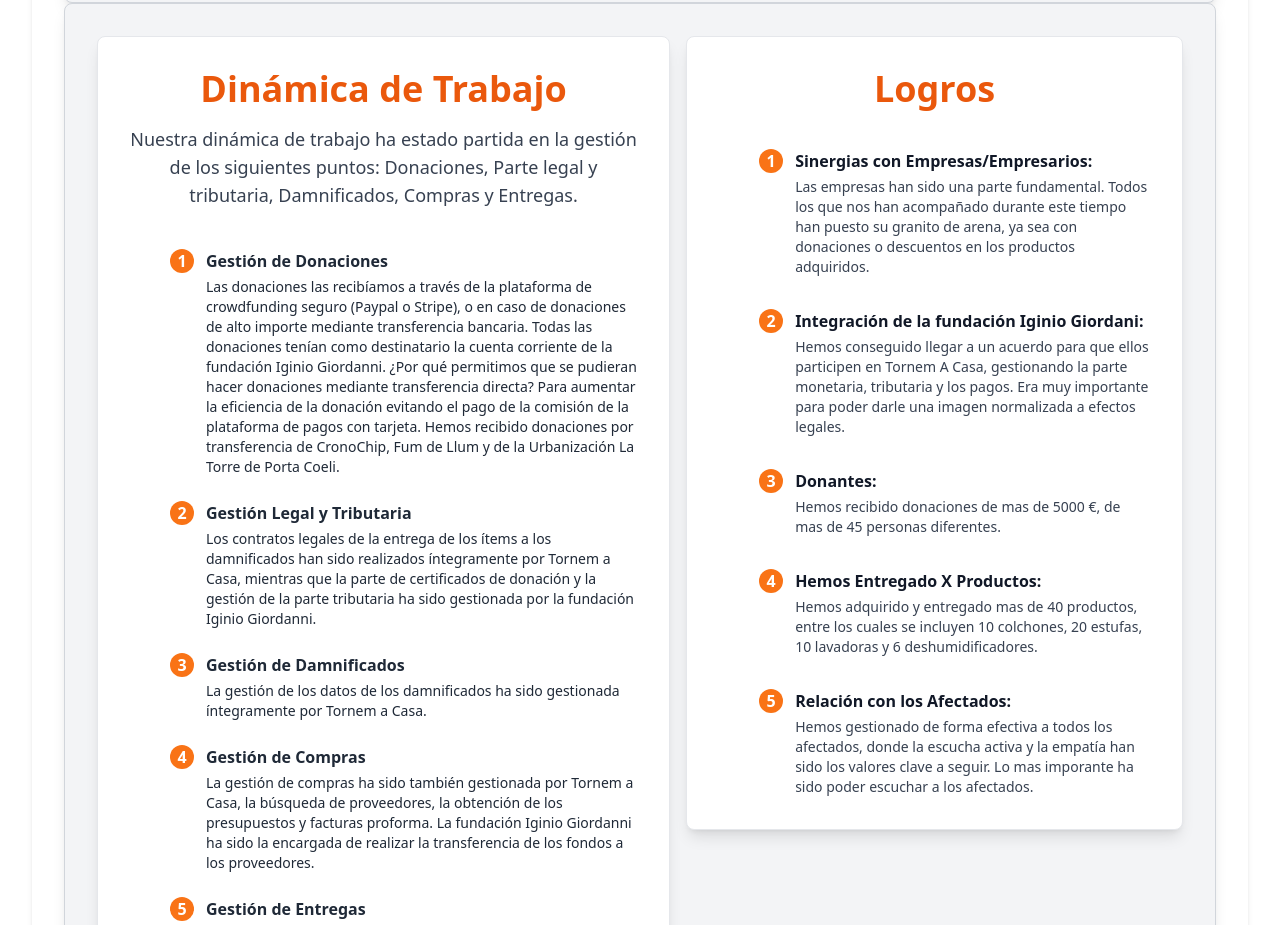
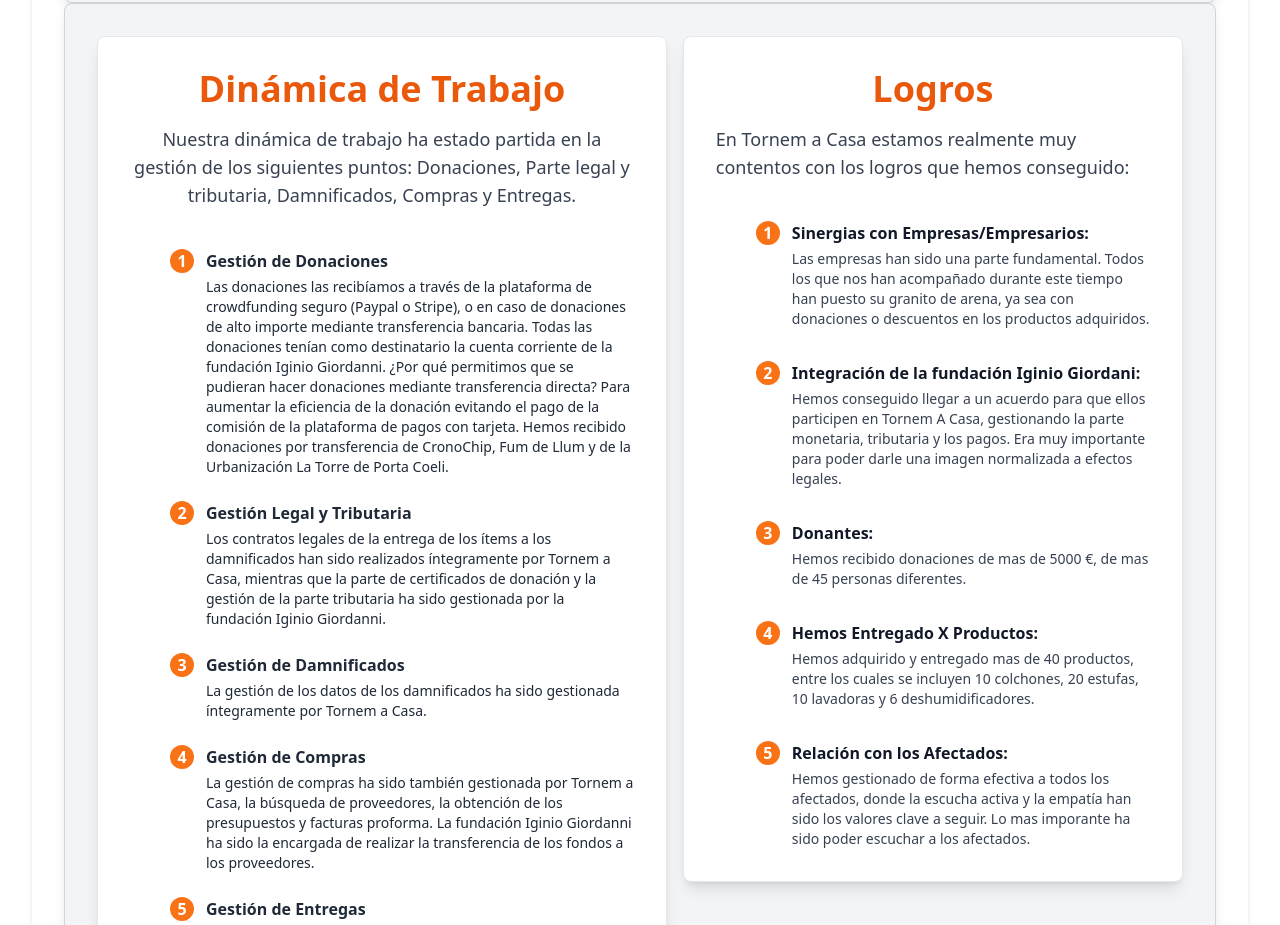
Before and after one commit to fbponz/TornemACasa, an Astro site: page / in a window 1280 px wide. Shown: the part 1376-2301 px from the top of the page. Built offline with nearby package versions, Linux system fonts and the light colour scheme; Astro itself is replaced by a stand-in of ours.

Commit message:
Added text in the description of success

```diff
--- a/src/components/Success.astro
+++ b/src/components/Success.astro
@@ -5,6 +5,7 @@ const {title} = Astro.props;
     <div class="mx-auto max-w-4xl text-center">
         <h1 class="text-4xl font-bold text-orange-600">{title}</h1>
     </div>
+    <p class="mt-4 text-lg text-gray-700">En Tornem a Casa estamos realmente muy contentos con los logros que hemos conseguido:</p>
     <dl class="mt-10 max-w-3xl mx-auto space-y-8 text-gray-700">
         <div class="relative pl-10">
             <dt class="flex items-start font-semibold text-gray-900">
```
